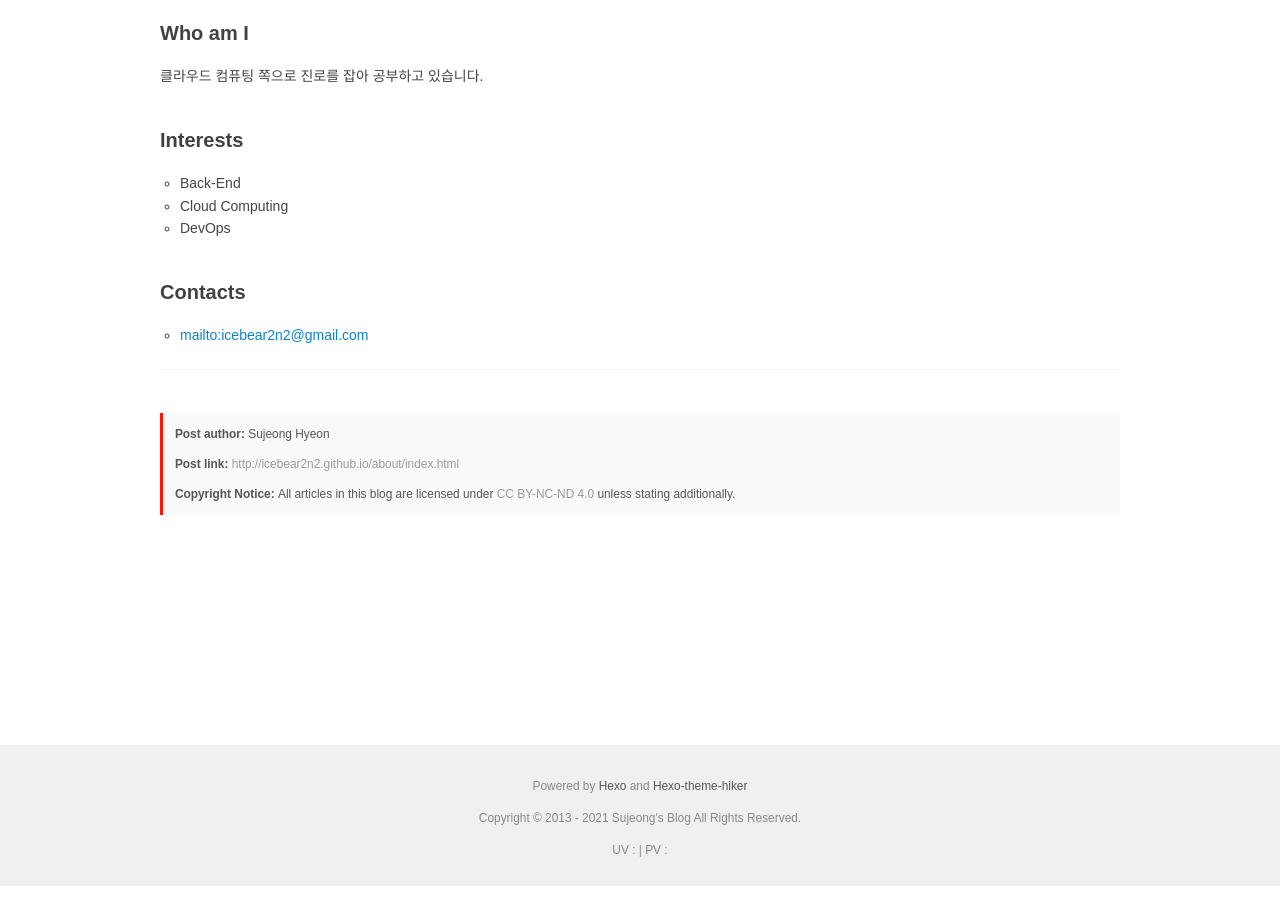
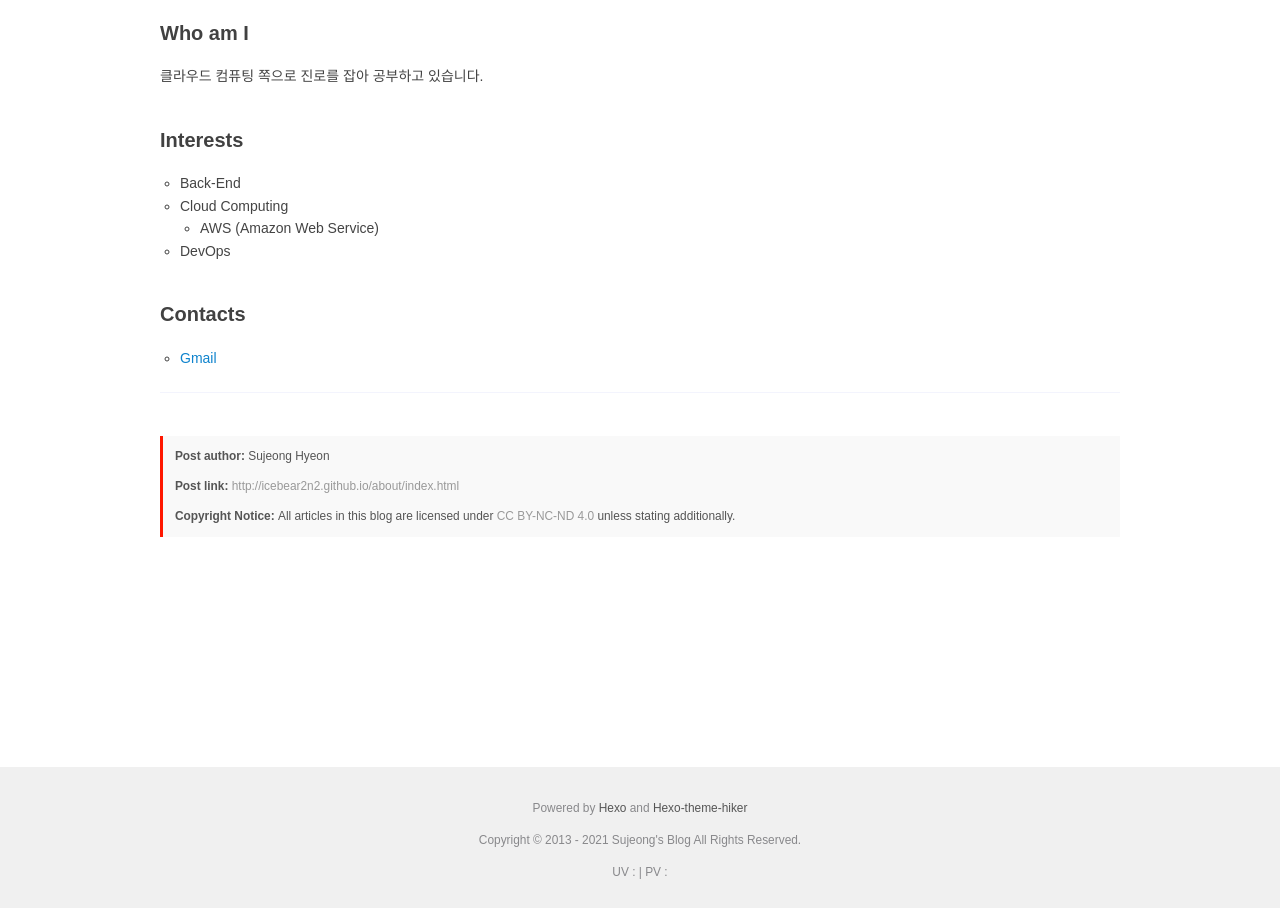
Before and after one commit to icebear2n2/icebear2n2.github.io, a plain HTML site: page about/index.html in a window 1280 px wide. Shown: the part 777-1685 px from the top of the page. Before the commit the page ends 1663 px from the top, so only its background shows below. Drawn offline with nearby package versions, Linux system fonts and the light colour scheme; some packages are replaced by stand-ins of ours; no server answers; a script that the page names is missing; files whose address does not match are found by name.

Commit message:
Site updated: 2021-07-14 20:10:42

```diff
--- a/about/index.html
+++ b/about/index.html
@@ -9,15 +9,15 @@
 
 
 
-  <meta name="description" content="Who am I클라우드 컴퓨팅 쪽으로 진로를 잡아 공부하고 있습니다. Interests Back-End Cloud Computing DevOps  Contacts mailto:icebear2n2@gmail.com">
+  <meta name="description" content="Who am I클라우드 컴퓨팅 쪽으로 진로를 잡아 공부하고 있습니다. Interests Back-End Cloud Computing AWS (Amazon Web Service)   DevOps  Contacts Gmail">
 <meta property="og:type" content="website">
 <meta property="og:title" content="Sujeong&#39;s Blog">
 <meta property="og:url" content="http://icebear2n2.github.io/about/index.html">
 <meta property="og:site_name" content="Sujeong&#39;s Blog">
-<meta property="og:description" content="Who am I클라우드 컴퓨팅 쪽으로 진로를 잡아 공부하고 있습니다. Interests Back-End Cloud Computing DevOps  Contacts mailto:icebear2n2@gmail.com">
+<meta property="og:description" content="Who am I클라우드 컴퓨팅 쪽으로 진로를 잡아 공부하고 있습니다. Interests Back-End Cloud Computing AWS (Amazon Web Service)   DevOps  Contacts Gmail">
 <meta property="og:locale" content="en_US">
 <meta property="article:published_time" content="2021-07-13T10:59:14.000Z">
-<meta property="article:modified_time" content="2021-07-14T10:02:29.915Z">
+<meta property="article:modified_time" content="2021-07-14T11:10:28.878Z">
 <meta property="article:author" content="Sujeong Hyeon">
 <meta name="twitter:card" content="summary">
 
@@ -237,11 +237,14 @@
         <h3 id="Who-am-I"><a href="#Who-am-I" class="headerlink" title="Who am I"></a>Who am I</h3><p>클라우드 컴퓨팅 쪽으로 진로를 잡아 공부하고 있습니다.</p>
 <h3 id="Interests"><a href="#Interests" class="headerlink" title="Interests"></a>Interests</h3><ul>
 <li>Back-End</li>
-<li>Cloud Computing</li>
+<li>Cloud Computing<ul>
+<li>AWS (Amazon Web Service)</li>
+</ul>
+</li>
 <li>DevOps</li>
 </ul>
 <h3 id="Contacts"><a href="#Contacts" class="headerlink" title="Contacts"></a>Contacts</h3><ul>
-<li><a href="mailto:icebear2n2@gmail.com">mailto:icebear2n2@gmail.com</a></li>
+<li><a href="mailto:icebear2n2@gmail.com">Gmail</a></li>
 </ul>
 
 
```
